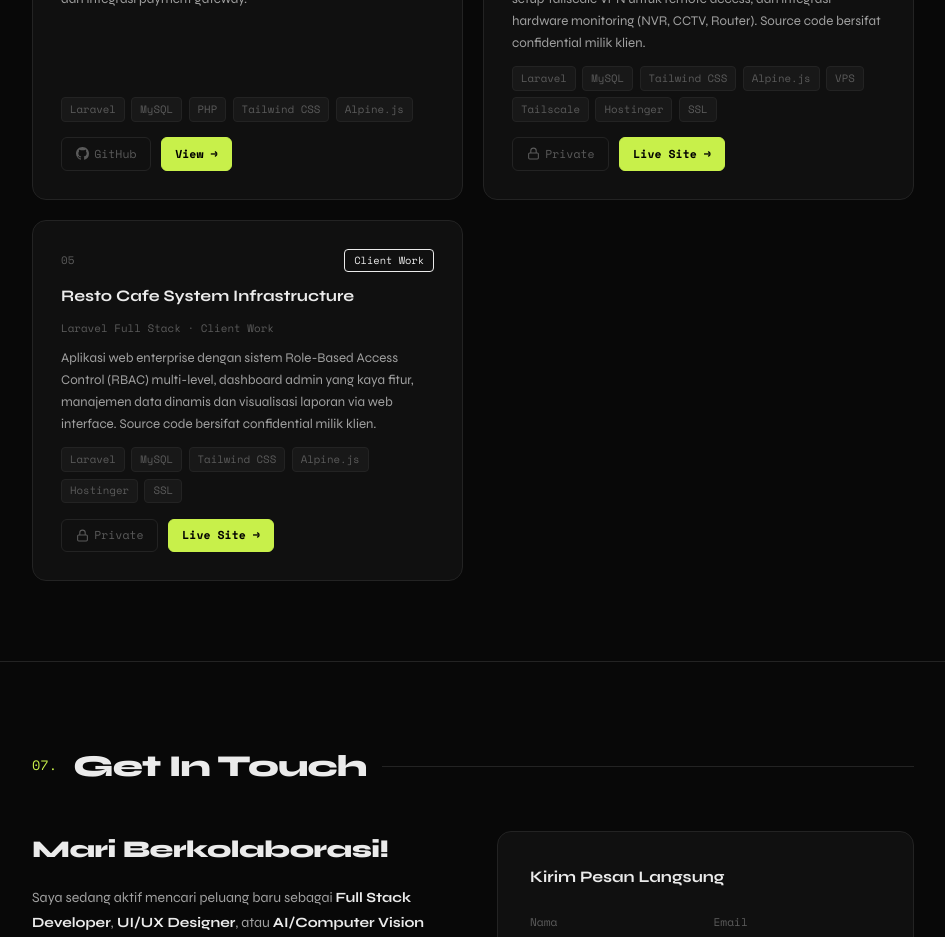
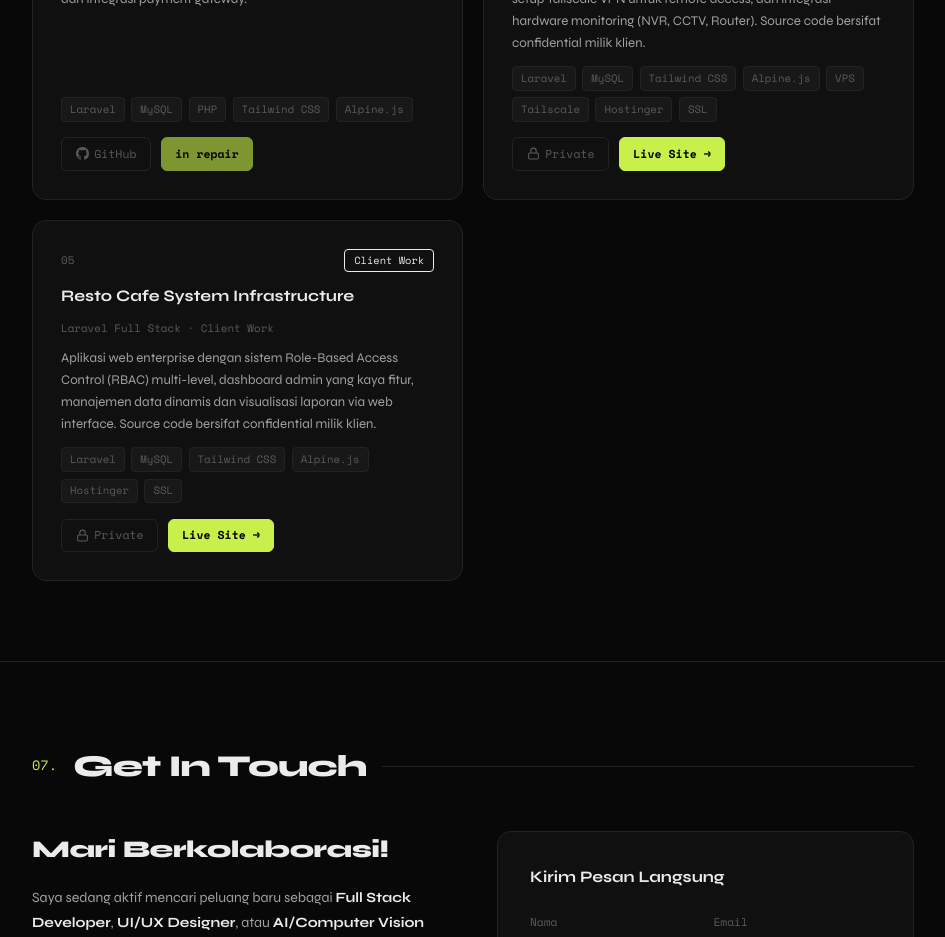
Before and after one commit to alexadma/portfolio, a React (Vite) app: page / in a window 1280 px wide. Shown: the part 6060-6997 px from the top of the page, without its empty margins (302-1247 px from the left). Built offline with nearby package versions, Linux system fonts and the light colour scheme.

Commit message:
DJVR in repair

```diff
--- a/src/App.jsx
+++ b/src/App.jsx
@@ -3,10 +3,10 @@ import emailjs from '@emailjs/browser';
 import './styles.css';
 
 // ─── EMAILJS CONFIG ─────────────────────────────────────────────────
-const EJS_SERVICE = 'service_nqe11s2';   // Service ID
-const EJS_TEMPLATE = 'template_1welqjv';  // Template ID (Contact Form)
-const EJS_FEEDBACK = 'template_1welqjv';  // Template ID (Sidebar Feedback) — bisa sama
-const EJS_KEY = 'ZWD3pIbVpDewDruZt';  // Public Key
+const EJS_SERVICE = 'service_nqe11s2';
+const EJS_TEMPLATE = 'template_1welqjv';
+const EJS_FEEDBACK = 'template_1welqjv';
+const EJS_KEY = 'ZWD3pIbVpDewDruZt';
 
 /* ─── DATA ────────────────────────────────────────────────────────── */
 const SKILLS = {
@@ -139,8 +139,9 @@ const PROJECTS = [
     desc: 'Website rental mobil dengan sistem booking dan manajemen mobil berbasis Laravel. Dilengkapi fitur login, dashboard admin, dan integrasi payment gateway.',
     tech: ['Laravel', 'MySQL', 'PHP', 'Tailwind CSS', 'Alpine.js'],
     highlight: 'Open Source',
-    link: 'https://github.com/alexadma/proyek-rent-mobil',
+    link: null,
     github: 'https://github.com/alexadma/proyek-rent-mobil',
+    linkLabel: 'in repair',
   },
   {
     num: '04',
@@ -191,7 +192,6 @@ export default function App() {
   const [activeExpIndex, setActiveExpIndex] = useState(0);
   const [visibleSections, setVisibleSections] = useState(new Set(['home']));
 
-  // ── Contact Form State ──────────────────────────────────
   const [contactName, setContactName] = useState('');
   const [contactEmail, setContactEmail] = useState('');
   const [contactSubject, setContactSubject] = useState('');
@@ -200,14 +200,12 @@ export default function App() {
   const [contactLoading, setContactLoading] = useState(false);
   const [contactError, setContactError] = useState('');
 
-  // ── Sidebar Feedback State ──────────────────────────────
   const [feedbackText, setFeedbackText] = useState('');
   const [feedbackSent, setFeedbackSent] = useState(false);
   const [feedbackLoading, setFeedbackLoading] = useState(false);
 
   const sections = ['home', 'about', 'services', 'skills', 'education', 'experience', 'projects', 'contact'];
 
-  /* ── Effects ──────────────────────────────────────────── */
   useEffect(() => { setIsTouch(isTouchDevice()); }, []);
 
   useEffect(() => {
@@ -236,7 +234,6 @@ export default function App() {
     return () => observer.disconnect();
   }, []);
 
-  /* ── Helpers ──────────────────────────────────────────── */
   const scrollTo = useCallback((id) => {
     document.getElementById(id)?.scrollIntoView({ behavior: 'smooth' });
     setMenuOpen(false);
@@ -247,7 +244,6 @@ export default function App() {
   const hoverOff = () => !isTouch && setHovering(false);
   const cur = isTouch ? 'pointer' : 'none';
 
-  /* ── Handle Contact Form Submit ───────────────────────── */
   const handleContact = async (e) => {
     e.preventDefault();
     if (!contactName || !contactEmail || !contactMsg) return;
@@ -282,7 +278,6 @@ export default function App() {
     }
   };
 
-  /* ── Handle Sidebar Feedback Submit ──────────────────── */
   const handleFeedback = async (e) => {
     e.preventDefault();
     if (!feedbackText.trim()) return;
@@ -311,18 +306,15 @@ export default function App() {
     }
   };
 
-  /* ── SVG Icons ────────────────────────────────────────── */
   const IconPhone = () => (
     <svg width="18" height="18" viewBox="0 0 24 24" fill="none" stroke="currentColor" strokeWidth="2">
       <path d="M22 16.92v3a2 2 0 0 1-2.18 2 19.79 19.79 0 0 1-8.63-3.07A19.5 19.5 0 0 1 4.69 13a19.79 19.79 0 0 1-3.07-8.67A2 2 0 0 1 3.6 2.24h3a2 2 0 0 1 2 1.72c.127.96.361 1.903.7 2.81a2 2 0 0 1-.45 2.11L7.91 9.91a16 16 0 0 0 6.16 6.16l.95-.95a2 2 0 0 1 2.11-.45c.907.339 1.85.573 2.81.7A2 2 0 0 1 21.92 17z" />
     </svg>
   );
 
-  /* ─────────────────── RENDER ──────────────────────────── */
   return (
     <div className="app">
 
-      {/* Custom cursor — desktop only */}
       {!isTouch && (
         <div
           className={`custom-cursor ${hovering ? 'hovering' : ''}`}
@@ -365,7 +357,6 @@ export default function App() {
             </a>
           </div>
 
-          {/* Sidebar Feedback Form */}
           <div className="feedback-box">
             <p className="feedback-label">Feedback~ Drop a Thought</p>
             <form onSubmit={handleFeedback} className="feedback-form">
@@ -500,7 +491,6 @@ export default function App() {
             </div>
           </div>
 
-          {/* Desktop deco */}
           <div className="home-deco">
             <div className="deco-ring r1" />
             <div className="deco-ring r2" />
@@ -817,9 +807,15 @@ export default function App() {
                       Private
                     </span>
                   )}
-                  <a href={p.link} target="_blank" rel="noreferrer" className="proj-link-btn accent" onMouseEnter={hoverOn} onMouseLeave={hoverOff} style={{ cursor: cur }}>
-                    {p.github ? 'View →' : 'Live Site →'}
-                  </a>
+                  {p.link ? (
+                    <a href={p.link} target="_blank" rel="noreferrer" className="proj-link-btn accent" onMouseEnter={hoverOn} onMouseLeave={hoverOff} style={{ cursor: cur }}>
+                      {p.linkLabel || (p.github ? 'View →' : 'Live Site →')}
+                    </a>
+                  ) : p.linkLabel ? (
+                    <span className="proj-link-btn accent" style={{ opacity: 0.6, cursor: 'default' }}>
+                      {p.linkLabel}
+                    </span>
+                  ) : null}
                 </div>
               </div>
             ))}
@@ -940,7 +936,6 @@ export default function App() {
                     />
                   </div>
 
-                  {/* Error message */}
                   {contactError && (
                     <p style={{ color: '#ff6b6b', fontFamily: 'var(--mono)', fontSize: '0.75rem', marginTop: '-0.25rem' }}>
                       ✕ {contactError}
```
